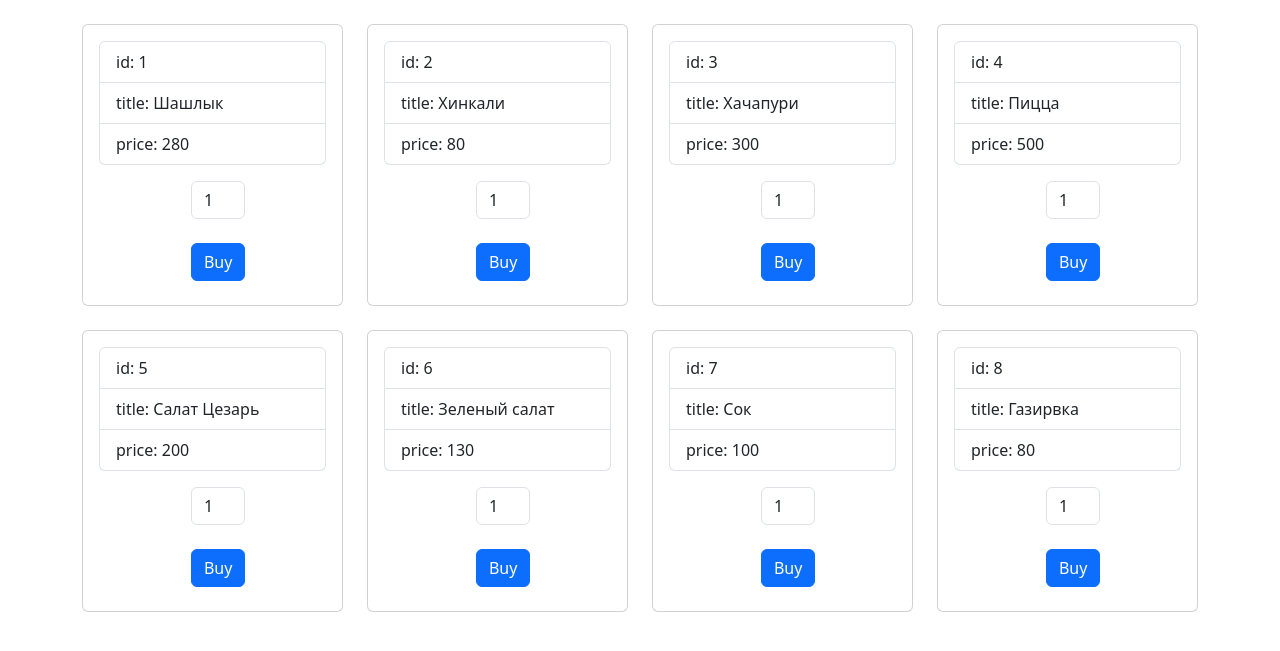
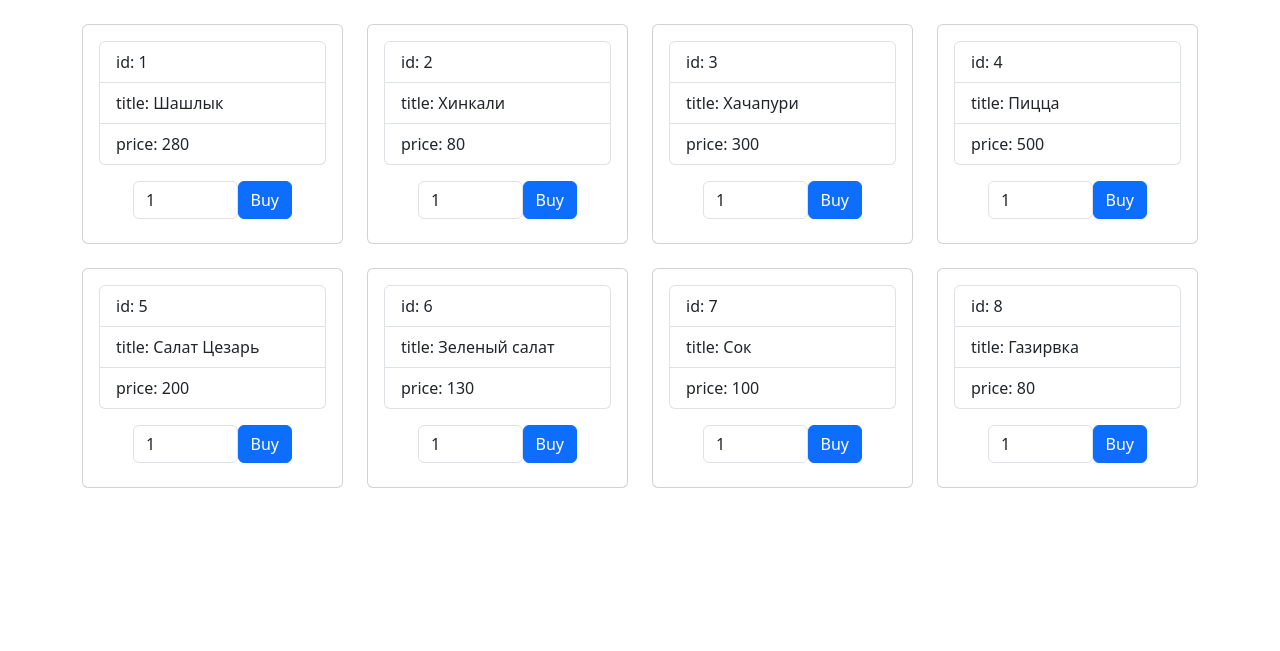
Before and after one commit to DavaBlya1/Food-Delivery, a FastAPI app: page / in a window 1280 px wide. Shown: the part 50-701 px from the top of the page. Run offline with FastAPI, Linux system fonts and the light colour scheme.

Commit message:
меню

```diff
--- a/main.py
+++ b/main.py
@@ -114,6 +114,7 @@ async def change_a_food(food_id: int, food: Annotated[Food, Depends()]):
 
     return result
 
+
 @app.delete('/food/{food_id}', status_code=status.HTTP_204_NO_CONTENT)
 async def delete_a_food(food_id: int):
     statement = select(Food).where(Food.id == food_id)
--- a/models.py
+++ b/models.py
@@ -1,5 +1,6 @@
 from typing import Optional
-from sqlmodel import SQLModel, Field
+from sqlmodel import SQLModel, Field, Session, select
+
 
 
 class Customer(SQLModel, table=True):
--- a/templates/food_card.html
+++ b/templates/food_card.html
@@ -29,13 +29,11 @@
             </div>
         </div>
         <br>
-        {%block body%}
         <ul class="list-group">
             <li class="list-group-item">id: {{id}}</li>
             <li class="list-group-item">title: {{title}}</li>
             <li class="list-group-item">price: {{price}}</li>
         </ul>
-        {% endblock %}
     </div>
 </body>
 
--- a/templates/index.html
+++ b/templates/index.html
@@ -34,7 +34,7 @@
         <div class="row">
             {% for i in result %}
             <div class="col-3">
-                <div class="card">
+                <div class="card" style="display: flex;">
                     <a href="/food/{{ i.id }}">
                         <div class="card-body">
                             <ul class="list-group">
@@ -44,7 +44,7 @@
                             </ul>
                         </div>
                     </a>
-                    <div class="d-grid gap-4 col-2 mx-auto">
+                    <div class="buttton-wrapper" style="display: flex; align-items: center; padding: 0 50px;">
                         <input class="form-control" name="number" type="number" min="1" max="999" value="1">
                         <button class="btn btn-primary buy-button" data-id="{{ i.id }}" data-title="{{ i.title }}"
                             data-price="{{ i.price }}">Buy</button>
```
Also changed, not shown: project.db.
